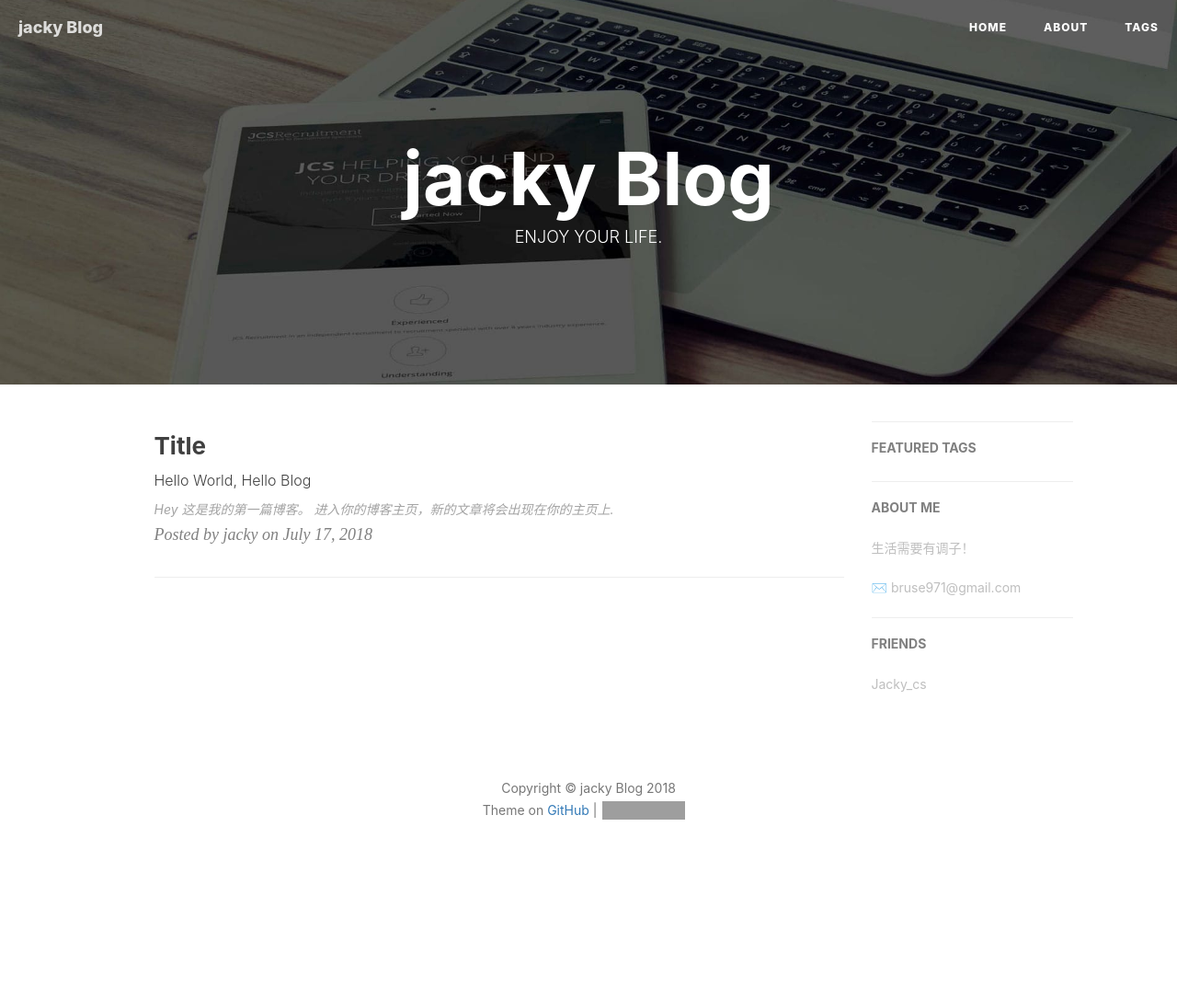
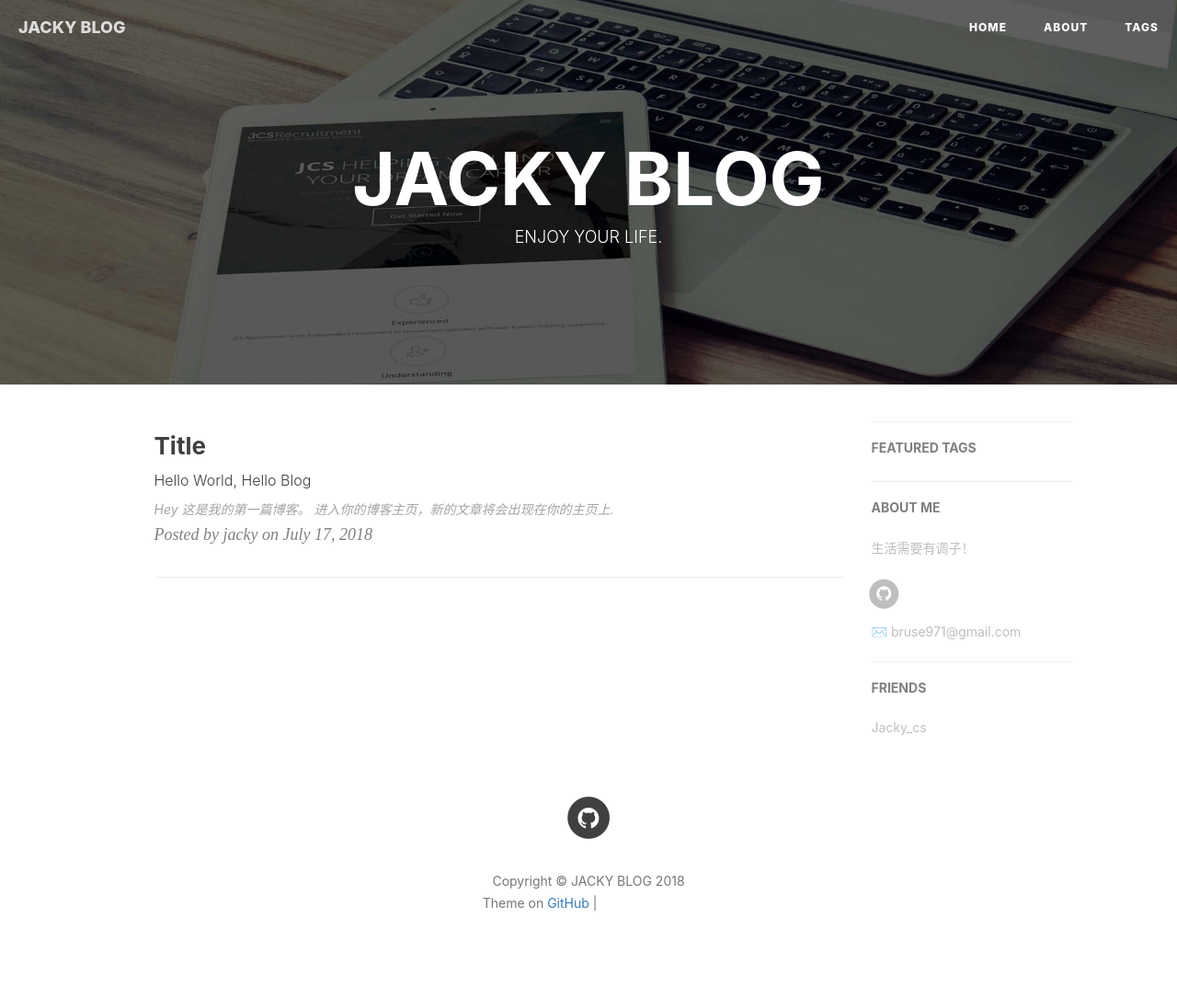
Before and after one commit to Jackywxp/Jackywxp.github.io, a Jekyll site: the page built from index.html, in a window 1280 px wide. Shown: the whole page at 92% size. Built offline with Jekyll 4.4.1, drawn with Linux system fonts in a browser that asks for light colours; nearby versions of some CDN libraries; the list of posts is cut into pages by our own code; comment, search, counter and statistics services are not loaded; before the commit the page ends 985 px from its top, so only the background shows below that; grey boxes are pictures that could not be loaded.

```diff
--- a/_config.yml
+++ b/_config.yml
@@ -1,7 +1,7 @@
 theme: jekyll-theme-cayman
 # Site settings
-title: jacky Blog
-SEOTitle: jacky Blog
+title: JACKY BLOG
+SEOTitle: JACKY BLOG
 header-img: img/post-bg-rwd.jpg
 email: bruse971@gmail.com
 description: "Life."
@@ -19,7 +19,7 @@ sidebar-about-description: "生活需要有调子！"
 
 # SNS settings
 #RSS: false
-#github_username:    Jackywxp
+github_username:    Jackywxp
 
 
 
```
